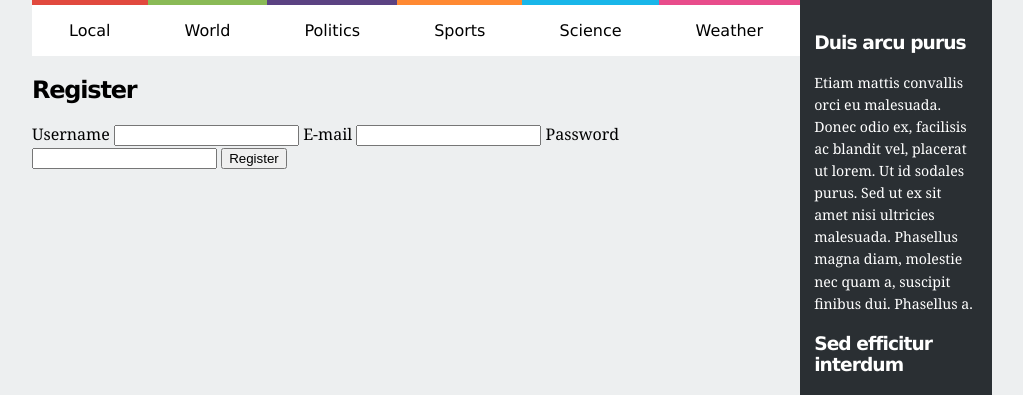
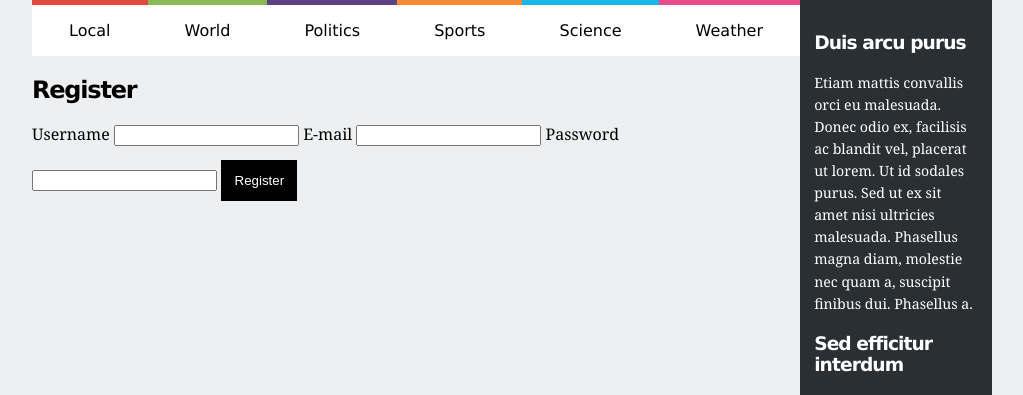
Before and after one commit to dmfrodrigues/feup-ltw-ex, a PHP site: page /register.html in a window 1280 px wide. Shown: the part 90-485 px from the top of the page, without its empty margins (128-1151 px from the left). Run offline with PHP 8.4, Linux system fonts and the light colour scheme.

Commit message:
Made buttons more generic

```diff
--- a/tp/tp02/comments.css
+++ b/tp/tp02/comments.css
@@ -49,7 +49,7 @@ section#comments form label>textarea[name=comment] {
     height: 7em;
 }
 
-section#comments form input[type=submit] {
+input[type=submit] {
     background-color: black;
     color: white;
     padding: 1em;
```
